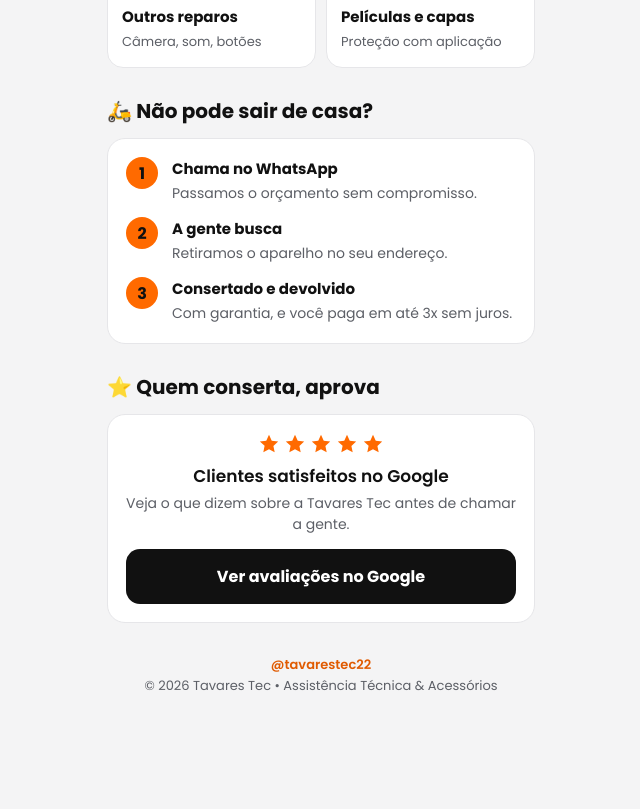
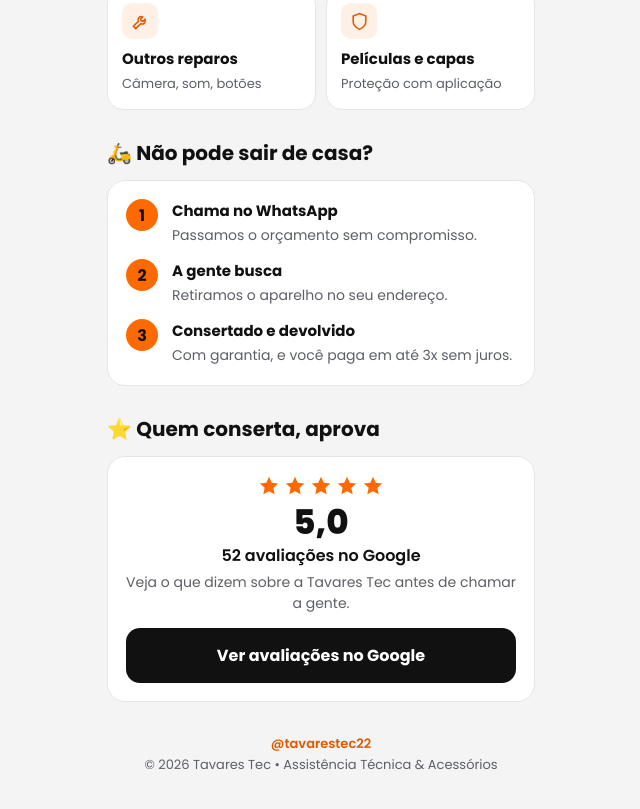
Before and after one commit to Ronaldodp25/tavarestec, a plain HTML site: page index.html in a window 1280 px wide. Shown: the part 1727-2536 px from the top of the page, without its empty margins (319-959 px from the left). Drawn offline with Linux system fonts and the light colour scheme.

Commit message:
Mostra nota 5,0 e 52 avaliações do Google
Co-Authored-By: Claude Opus 5.5 <noreply@anthropic.com>
Claude-Session: https://claude.ai/code/session_01DzH3MXoQghznrK5FNvHh2x

```diff
--- a/index.html
+++ b/index.html
@@ -113,6 +113,7 @@
       <span class="chip">✅ Garantia</span>
       <span class="chip">🛵 Busca e entrega</span>
       <span class="chip">💳 3x sem juros</span>
+      <span class="chip">⭐ 5,0 no Google</span>
     </div>
   </div>
 </header>
@@ -192,7 +193,7 @@
     <h2>⭐ Quem conserta, aprova</h2>
     <div class="card" style="text-align:center">
       <div style="display:flex;justify-content:center;gap:4px;margin-bottom:8px"><svg width="22" height="22" viewBox="0 0 24 24" fill="#ff6a00"><path d="m12 2 3 6.5 7 .8-5.2 4.8 1.4 7L12 17.6 5.8 21l1.4-7L2 9.3l7-.8Z"/></svg><svg width="22" height="22" viewBox="0 0 24 24" fill="#ff6a00"><path d="m12 2 3 6.5 7 .8-5.2 4.8 1.4 7L12 17.6 5.8 21l1.4-7L2 9.3l7-.8Z"/></svg><svg width="22" height="22" viewBox="0 0 24 24" fill="#ff6a00"><path d="m12 2 3 6.5 7 .8-5.2 4.8 1.4 7L12 17.6 5.8 21l1.4-7L2 9.3l7-.8Z"/></svg><svg width="22" height="22" viewBox="0 0 24 24" fill="#ff6a00"><path d="m12 2 3 6.5 7 .8-5.2 4.8 1.4 7L12 17.6 5.8 21l1.4-7L2 9.3l7-.8Z"/></svg><svg width="22" height="22" viewBox="0 0 24 24" fill="#ff6a00"><path d="m12 2 3 6.5 7 .8-5.2 4.8 1.4 7L12 17.6 5.8 21l1.4-7L2 9.3l7-.8Z"/></svg></div>
-      <p style="font-weight:600;font-size:17px">Clientes satisfeitos no Google</p>
+      <p style="font-weight:800;font-size:34px;line-height:1">5,0</p><p style="font-weight:600;font-size:16px;margin-top:4px">52 avaliações no Google</p>
       <p style="color:var(--muted);font-size:14px;margin:4px 0 14px">Veja o que dizem sobre a Tavares Tec antes de chamar a gente.</p>
       <a class="btn" href="https://share.google/gbuUpfUZpWiS2ZQaj" target="_blank" rel="noopener" style="background:#111;color:#fff">Ver avaliações no Google</a>
     </div>
```
